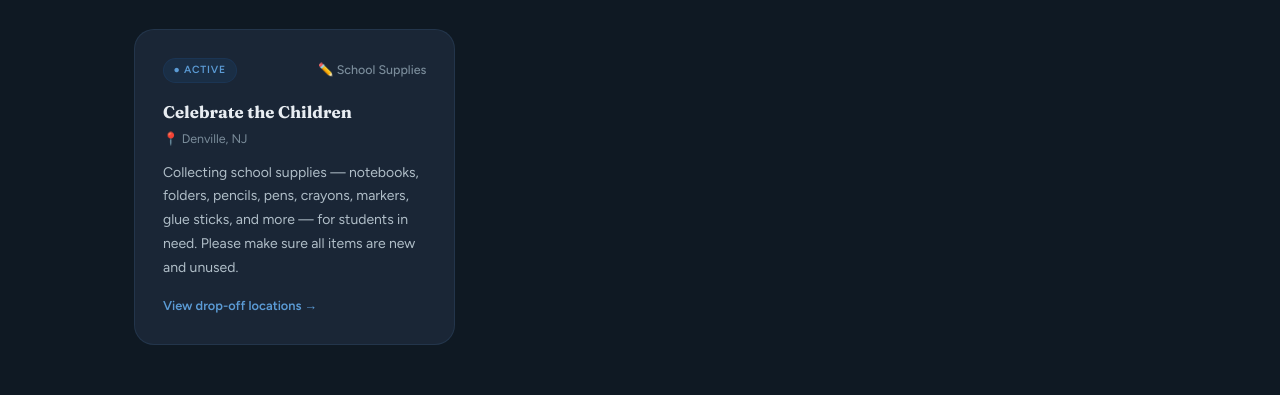
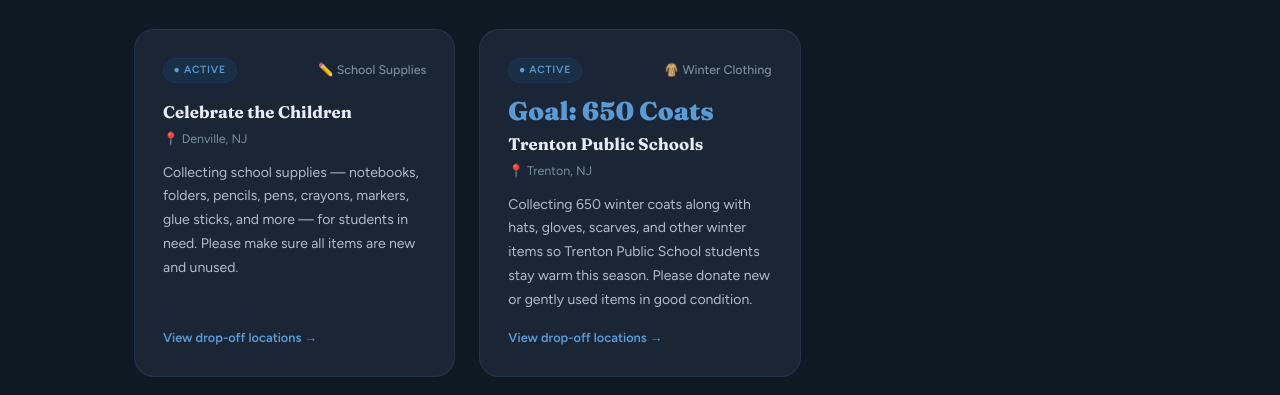
Before and after one commit to givingcollec-admin/giving-collective-website, a plain HTML site: page drives.html in a window 1280 px wide. Shown: the part 557-952 px from the top of the page. Drawn offline with Linux system fonts and the light colour scheme.

Commit message:
Add active Trenton Public Schools winter coat drive (goal: 650 coats)
Co-Authored-By: Claude Opus 5.5 <noreply@anthropic.com>
Claude-Session: https://claude.ai/code/session_016CHcYVhW8cyKcoD8xrMknD

```diff
--- a/drives.html
+++ b/drives.html
@@ -63,6 +63,18 @@
       <h4 class="adc-school">Celebrate the Children</h4>
       <div class="adc-location">📍 Denville, NJ</div>
       <p class="adc-desc">Collecting school supplies — notebooks, folders, pencils, pens, crayons, markers, glue sticks, and more — for students in need. Please make sure all items are new and unused.</p>
+      <a href="locations.html?tab=active" class="adc-link">View drop-off locations →</a>
+    </div>
+
+    <div class="all-drive-card" id="trenton-winter" style="border:1.5px solid var(--border)">
+      <div class="adc-top">
+        <span class="adc-badge adc-badge-active">● Active</span>
+        <span class="adc-resource">🧥 Winter Clothing</span>
+      </div>
+      <div class="adc-qty">Goal: 650 Coats</div>
+      <h4 class="adc-school">Trenton Public Schools</h4>
+      <div class="adc-location">📍 Trenton, NJ</div>
+      <p class="adc-desc">Collecting 650 winter coats along with hats, gloves, scarves, and other winter items so Trenton Public School students stay warm this season. Please donate new or gently used items in good condition.</p>
       <a href="locations.html?tab=active" class="adc-link">View drop-off locations →</a>
     </div>
 
```
Also changed, not shown: locations.html (+8 -0 lines).
